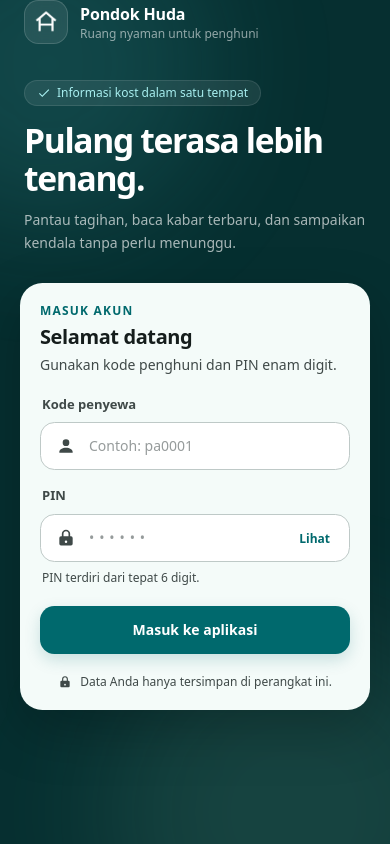
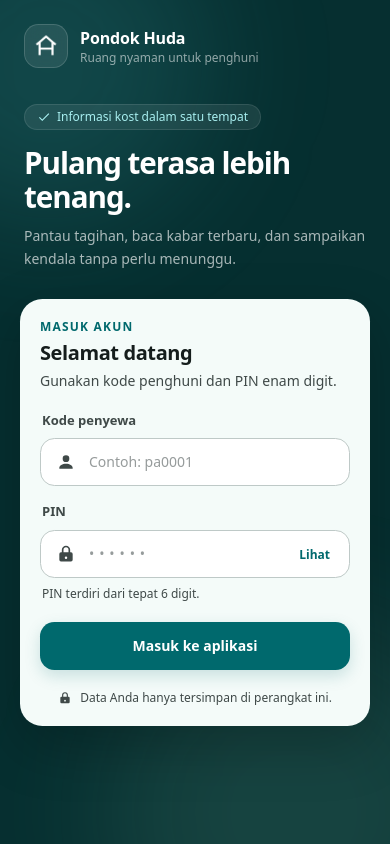
Before and after one commit to ha-neko/pondokhuda, a React (Vite) app in the folder app/: page /login in a window 390 px wide. Built offline with nearby package versions, Linux system fonts and the light colour scheme; no server answers.

Commit message:
fix(app): add mobile header breathing room

```diff
--- a/app/src/components/Ui.tsx
+++ b/app/src/components/Ui.tsx
@@ -285,7 +285,7 @@ export function PageHeader({
       <div className="mx-auto flex min-h-15 max-w-[608px] items-center gap-2">
         {onBack && <IconButton icon="chevronLeft" label="Kembali" onClick={onBack} className="-ml-2" />}
         <div className="min-w-0 flex-1 py-2">
-          <h1 className="truncate text-lg font-semibold tracking-[-.015em] text-on-surface">{title}</h1>
+          <h1 className="truncate text-[17px] font-semibold tracking-[-.01em] text-on-surface sm:text-lg">{title}</h1>
           {sub && <p className="truncate text-xs text-on-surface-variant">{sub}</p>}
         </div>
         {right}
--- a/app/src/screens/Login.tsx
+++ b/app/src/screens/Login.tsx
@@ -48,7 +48,7 @@ export default function Login() {
       <div className="pointer-events-none absolute -left-28 -top-24 size-80 rounded-full bg-[#55dce0]/14 blur-3xl" />
       <div className="pointer-events-none absolute -bottom-40 -right-24 size-96 rounded-full bg-[#a7f3d0]/10 blur-3xl" />
 
-      <div className="safe-top relative mx-auto flex min-h-dvh max-w-[480px] flex-col px-5 pb-5 pt-7">
+      <div className="relative mx-auto flex min-h-dvh max-w-[480px] flex-col px-5 pb-5 pt-[calc(1.5rem+env(safe-area-inset-top))] sm:pt-[calc(1.75rem+env(safe-area-inset-top))]">
         <div className="flex items-center gap-3 px-1">
           <span className="grid size-11 place-items-center rounded-[.9rem] border border-white/15 bg-white/9 backdrop-blur">
             <img src="/brand-logo-white.png" alt="" className="size-7 object-contain" />
@@ -63,7 +63,7 @@ export default function Login() {
           <span className="inline-flex items-center gap-1.5 rounded-full border border-white/10 bg-white/8 px-3 py-1 text-xs font-medium text-[#a8eff0]">
             <Icon name="check" size={14} /> Informasi kost dalam satu tempat
           </span>
-          <h1 className="mt-4 max-w-sm text-[2.1rem] font-semibold leading-[1.12] tracking-[-.04em]">
+          <h1 className="mt-4 max-w-sm text-[1.85rem] font-semibold leading-[1.14] tracking-[-.035em] sm:text-[2.1rem]">
             Pulang terasa lebih tenang.
           </h1>
           <p className="mt-3 max-w-sm text-sm leading-relaxed text-white/65">
```
